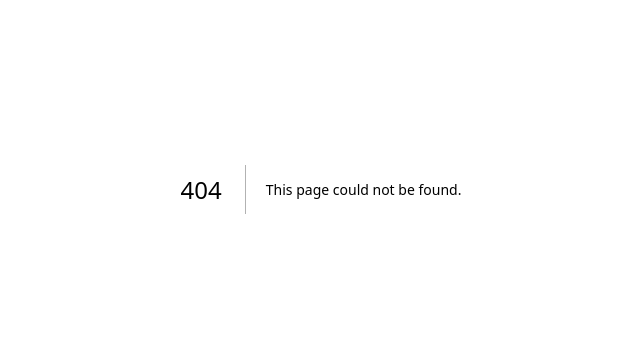
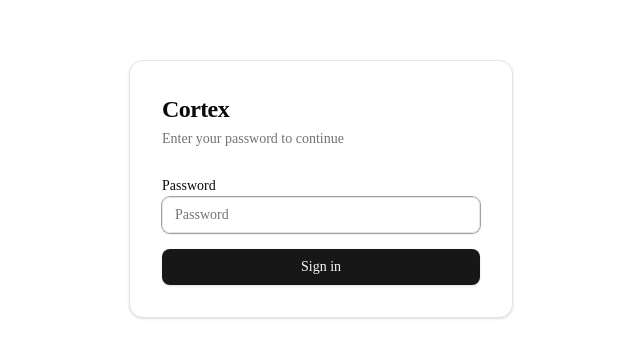
Before and after one commit to tylerfloyd/cortex, a Next.js app in the folder app/: page /login in a window 1280 px wide. Before the commit this address had no page. Shown: the part 211-568 px from the top of the page, without its empty margins (319-959 px from the left). Built offline with nearby package versions, Linux system fonts and the light colour scheme.

Commit message:
feat(auth): add login page

```diff
--- /dev/null
+++ b/app/src/app/login/page.tsx
@@ -0,0 +1,55 @@
+export default async function LoginPage({
+  searchParams,
+}: {
+  searchParams: Promise<{ error?: string; next?: string }>
+}) {
+  const { error, next } = await searchParams
+
+  const nextValue =
+    typeof next === 'string' && next.startsWith('/') && !next.startsWith('//')
+      ? next
+      : '/'
+
+  return (
+    <div className="min-h-screen flex items-center justify-center bg-background">
+      <div className="w-full max-w-sm space-y-6 rounded-xl border border-border bg-card p-8 shadow-sm">
+        <div className="space-y-1">
+          <h1 className="text-2xl font-bold tracking-tight">Cortex</h1>
+          <p className="text-sm text-muted-foreground">
+            Enter your password to continue
+          </p>
+        </div>
+
+        {error && (
+          <p className="text-sm text-destructive" role="alert">
+            Incorrect password. Please try again.
+          </p>
+        )}
+
+        <form method="POST" action="/api/auth/login" className="space-y-4">
+          <input type="hidden" name="next" value={nextValue} />
+          <div className="space-y-1.5">
+            <label htmlFor="password" className="text-sm font-medium">
+              Password
+            </label>
+            <input
+              id="password"
+              type="password"
+              name="password"
+              required
+              autoFocus
+              className="flex h-9 w-full rounded-md border border-input bg-transparent px-3 py-1 text-sm shadow-sm transition-colors placeholder:text-muted-foreground focus-visible:outline-none focus-visible:ring-1 focus-visible:ring-ring disabled:cursor-not-allowed disabled:opacity-50"
+              placeholder="Password"
+            />
+          </div>
+          <button
+            type="submit"
+            className="inline-flex h-9 w-full items-center justify-center rounded-md bg-primary px-4 py-2 text-sm font-medium text-primary-foreground shadow transition-colors hover:bg-primary/90 focus-visible:outline-none focus-visible:ring-1 focus-visible:ring-ring disabled:pointer-events-none disabled:opacity-50"
+          >
+            Sign in
+          </button>
+        </form>
+      </div>
+    </div>
+  )
+}
```
